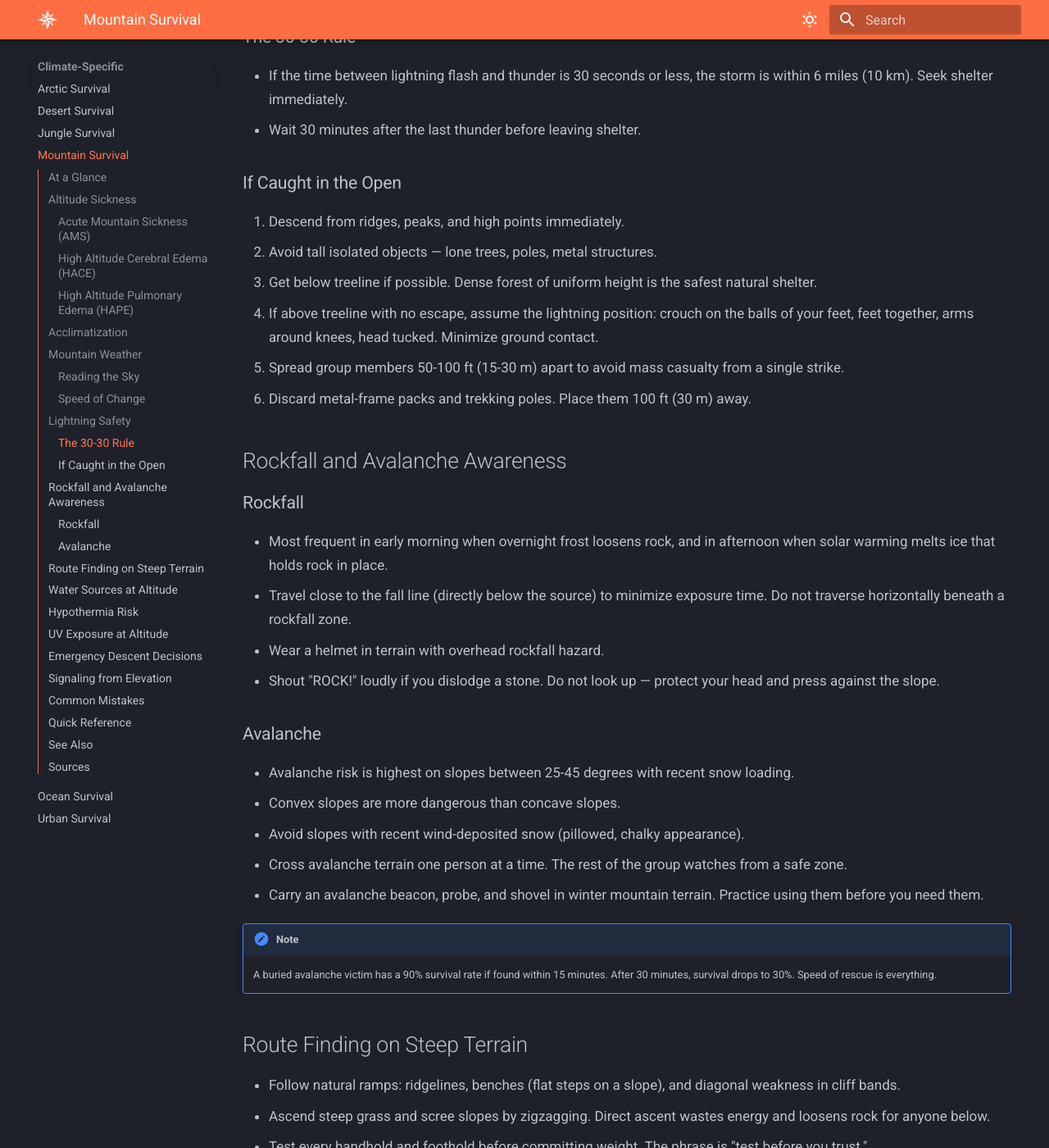
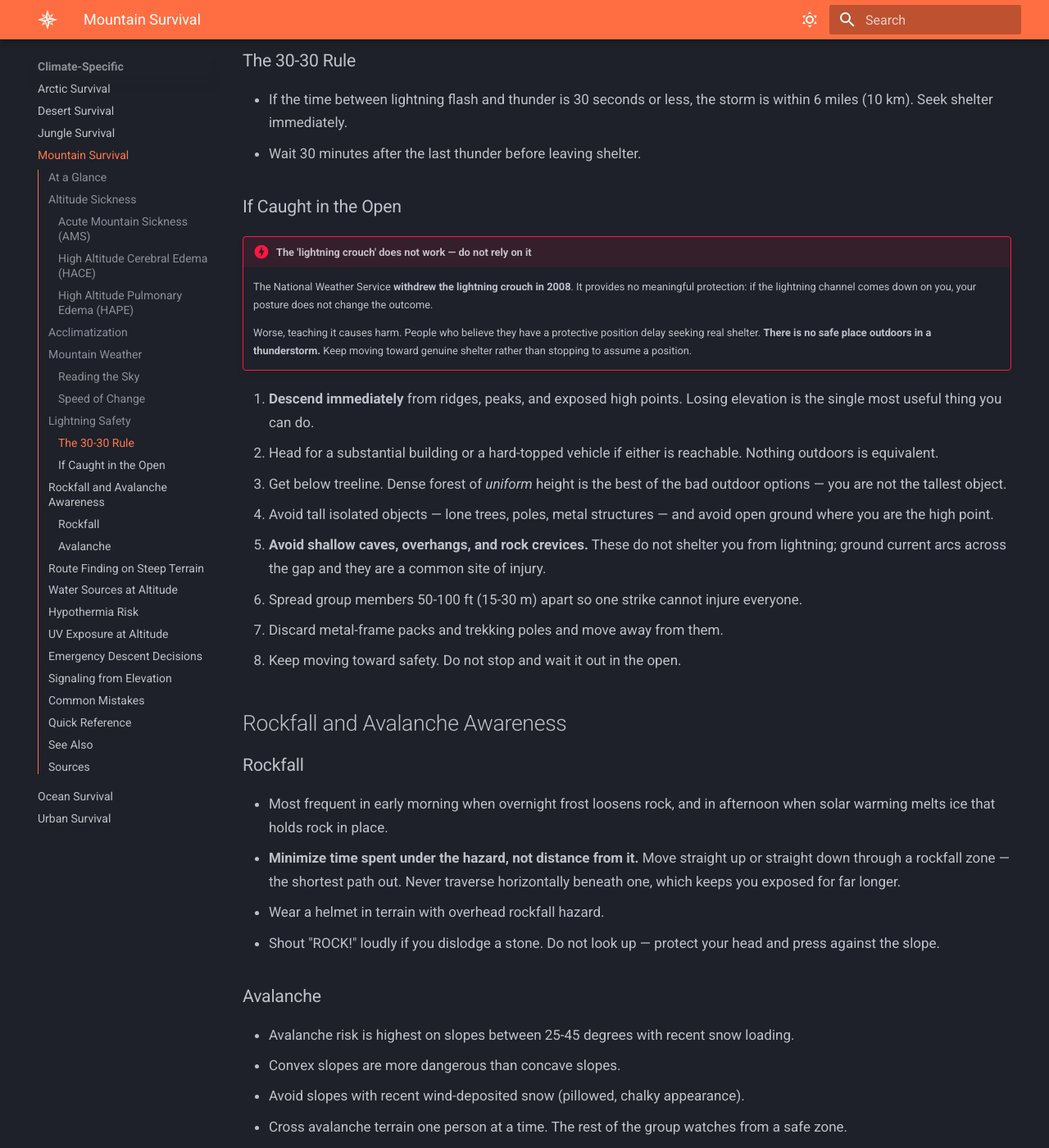
Before and after one commit to mmayden/WilderThings, an MkDocs documentation site: the page built from docs/climate-specific/mountain-survival.md, in a window 1280 px wide and 1400 px high, scrolled down 2891 px. Shown: the whole window at 82% size. Built offline with MkDocs 1.6.1 and Material for MkDocs 9.7.7, drawn with Linux system fonts in a browser that asks for light colours; some of the changed text lies outside the part shown.

Commit message:
fix: fourth round — lightning crouch, checklist drift, ground-to-air code
  mountain-survival — taught the "lightning crouch" as a protective
  position. The National Weather Service withdrew it in 2008: it gives no
  meaningful protection, and NWS specifically warns that teaching it makes
  people believe they have an option and delays them seeking real shelter.
  That is exactly how the guide framed it. Replaced with current guidance
  (descend, keep moving to real shelter, no safe place outdoors) and added
  the missing warning about caves and overhangs, where ground current arcs
  across the gap. Also clarified rockfall travel, which read as advice to
  stand directly under the hazard.

  Reference checklists had drifted from the guides they summarize. The
  first-aid checklist still carried the elevation step removed from
  first-aid-basics two commits ago — a checklist is the thing people
  actually follow under stress, so drift there matters more than in prose.

  signal-checklist listed "I — Need supplies", which is wrong in both the
  current and legacy codes (I is serious injury / need doctor), and omitted
  N and Y, which ARE part of the current ICAO set. Split both guides into
  the five current ICAO symbols and the legacy extended code, so the
  checklist and its parent guide now agree.

  water-purification-checklist advised using animal tracks as an indicator
  of drinkability. Animals are the source of Giardia and Cryptosporidium;
  tracks tell you water exists, not that it is safe.

Checked and found correct: fractures-and-splints throughout (pelvic binder
at the greater trochanters, Stimson shoulder reduction, antibiotic dosing,
realign-only-if-CSM-absent), altitude drug dosing (dexamethasone 8 then 4
mg q6h, nifedipine ER 30 mg, acetazolamide 125-250 mg BID), avalanche
survival curve, 30-30 rule, lapse rate arithmetic, shelter checklist.

Co-Authored-By: Claude Opus 5 (1M context) <noreply@anthropic.com>

```diff
--- a/docs/climate-specific/mountain-survival.md
+++ b/docs/climate-specific/mountain-survival.md
@@ -15,7 +15,7 @@ tags:
 
 - Altitude sickness can kill. Ascend no more than 1,000-1,500 ft (300-450 m) per day above 8,000 ft (2,400 m). Descend immediately if symptoms worsen.
 - Mountain weather changes in minutes. Clear skies become violent storms with zero warning. Watch clouds constantly.
-- Lightning kills on ridges and summits. Descend below treeline when thunderstorms approach.
+- Lightning kills on ridges and summits. Descend below treeline when thunderstorms approach — there is no safe position to adopt outdoors, only safer ground.
 - The only cure for serious altitude illness is descent. No drug, rest period, or acclimatization trick substitutes for going lower.
 - UV radiation increases 4-5% per 1,000 ft (300 m) of elevation. Sunburn and snow blindness are serious threats above treeline.
 
@@ -88,19 +88,32 @@ Mountain weather shifts faster than any other environment. A clear morning can b
 
 ### If Caught in the Open
 
-1. Descend from ridges, peaks, and high points immediately.
-2. Avoid tall isolated objects — lone trees, poles, metal structures.
-3. Get below treeline if possible. Dense forest of uniform height is the safest natural shelter.
-4. If above treeline with no escape, assume the lightning position: crouch on the balls of your feet, feet together, arms around knees, head tucked. Minimize ground contact.
-5. Spread group members 50-100 ft (15-30 m) apart to avoid mass casualty from a single strike.
-6. Discard metal-frame packs and trekking poles. Place them 100 ft (30 m) away.
+!!! danger "The 'lightning crouch' does not work — do not rely on it"
+
+    The National Weather Service **withdrew the lightning crouch in 2008**. It
+    provides no meaningful protection: if the lightning channel comes down on
+    you, your posture does not change the outcome.
+
+    Worse, teaching it causes harm. People who believe they have a protective
+    position delay seeking real shelter. **There is no safe place outdoors in a
+    thunderstorm.** Keep moving toward genuine shelter rather than stopping to
+    assume a position.
+
+1. **Descend immediately** from ridges, peaks, and exposed high points. Losing elevation is the single most useful thing you can do.
+2. Head for a substantial building or a hard-topped vehicle if either is reachable. Nothing outdoors is equivalent.
+3. Get below treeline. Dense forest of *uniform* height is the best of the bad outdoor options — you are not the tallest object.
+4. Avoid tall isolated objects — lone trees, poles, metal structures — and avoid open ground where you are the high point.
+5. **Avoid shallow caves, overhangs, and rock crevices.** These do not shelter you from lightning; ground current arcs across the gap and they are a common site of injury.
+6. Spread group members 50-100 ft (15-30 m) apart so one strike cannot injure everyone.
+7. Discard metal-frame packs and trekking poles and move away from them.
+8. Keep moving toward safety. Do not stop and wait it out in the open.
 
 ## Rockfall and Avalanche Awareness
 
 ### Rockfall
 
 - Most frequent in early morning when overnight frost loosens rock, and in afternoon when solar warming melts ice that holds rock in place.
-- Travel close to the fall line (directly below the source) to minimize exposure time. Do not traverse horizontally beneath a rockfall zone.
+- **Minimize time spent under the hazard, not distance from it.** Move straight up or straight down through a rockfall zone — the shortest path out. Never traverse horizontally beneath one, which keeps you exposed for far longer.
 - Wear a helmet in terrain with overhead rockfall hazard.
 - Shout "ROCK!" loudly if you dislodge a stone. Do not look up — protect your head and press against the slope.
 
@@ -174,6 +187,7 @@ Do not let summit goals override survival judgment. Most mountain fatalities occ
 - **Ascending too fast.** Altitude sickness is the most preventable mountain emergency. Follow the 1,000-1,500 ft (300-450 m) per day rule above 8,000 ft (2,400 m).
 - **Ignoring afternoon weather.** Storms build predictably after midday. Start early and descend before afternoon.
 - **Staying on ridges in lightning.** Descend immediately when you hear thunder. The 30-30 rule saves lives.
+- **Relying on the "lightning crouch."** Withdrawn by the National Weather Service in 2008. It offers no real protection and delays people from reaching actual shelter.
 - **Not carrying rain gear in clear weather.** Mountain weather changes without warning. Always carry a shell.
 - **Pushing to the summit despite symptoms.** HACE and HAPE kill when victims refuse to descend. The summit is optional; going home is not.
 - **Traveling alone without communication.** Carry a satellite communicator or personal locator beacon. Cell phones do not work in most mountain terrain.
@@ -186,7 +200,7 @@ Do not let summit goals override survival judgment. Most mountain fatalities occ
 | AMS (headache, nausea) | Stop ascending, hydrate, rest 24-48 hr, descend if worsening |
 | HACE (confusion, ataxia) | Descend immediately. Dexamethasone if available |
 | HAPE (breathless at rest, cough) | Descend immediately. Keep upright. Oxygen if available |
-| Lightning | Descend below treeline. Lightning position if trapped |
+| Lightning | Descend below treeline, keep moving to real shelter. The crouch does not work |
 | Rockfall | Helmet, fall line travel, shout warning |
 | Avalanche | Avoid 25-45° slopes with new snow. Cross one at a time |
 | Hypothermia | Add layers, shelter from wind, eat calories, warm fluids |
```
Also changed, not shown: other parts of docs/climate-specific/mountain-survival.md (+1 -1 lines), docs/navigation/signaling-for-rescue.md (+13 -4 lines), docs/references/checklists/first-aid-checklist.md (+2 -1 lines), docs/references/checklists/signal-checklist.md (+10 -8 lines), docs/references/checklists/water-purification-checklist.md (+2 -2 lines).
